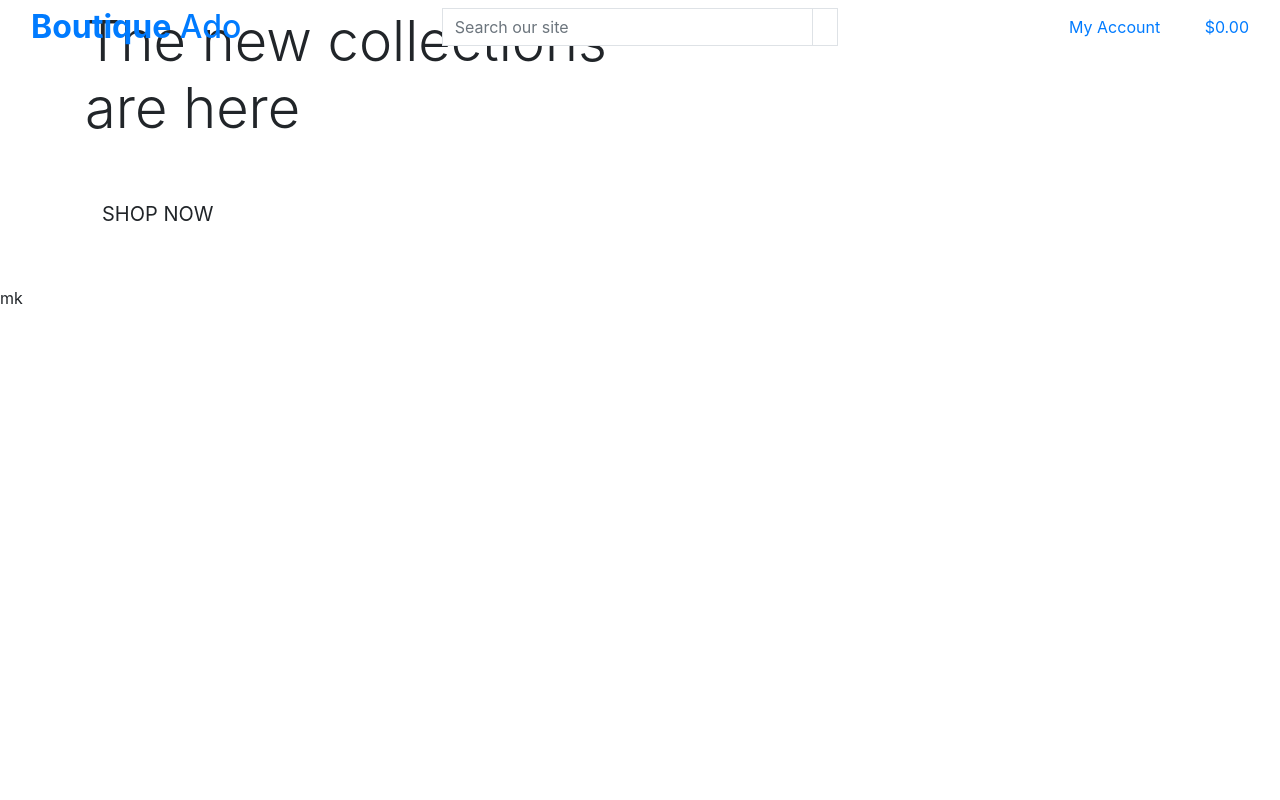
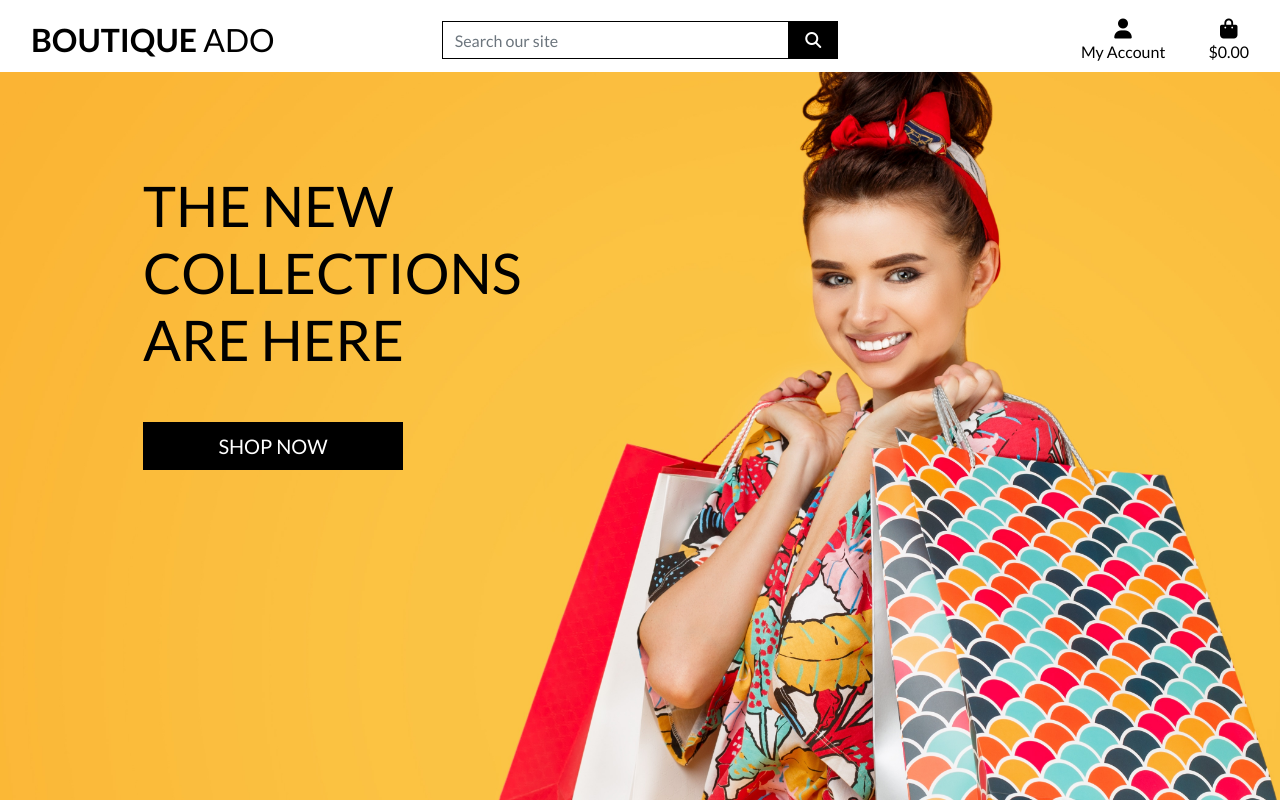
Before and after one commit to pzompa/boutique_ado_v1, a Django app: page / in a window 1280 px wide. Run offline with Django 3.2, Linux system fonts and the light colour scheme; some libraries are stand-ins or nearby versions.

Commit message:
Completed homepage header and CSS

```diff
--- a/boutique_ado/settings.py
+++ b/boutique_ado/settings.py
@@ -146,3 +146,7 @@ USE_TZ = True
 # https://docs.djangoproject.com/en/3.0/howto/static-files/
 
 STATIC_URL = '/static/'
+STATICFILES_DIRS = (os.path.join(BASE_DIR, 'static'),)
+
+MEDIA_URL = '/media/'
+MEDIA_ROOT = os.path.join(BASE_DIR, 'media')
--- a/boutique_ado/urls.py
+++ b/boutique_ado/urls.py
@@ -15,9 +15,11 @@ Including another URLconf
 """
 from django.contrib import admin
 from django.urls import path, include
+from django.conf import settings
+from django.conf.urls.static import static
 
 urlpatterns = [
     path('admin/', admin.site.urls),
     path('accounts/', include('allauth.urls')),
     path('', include('home.urls')),
-]
+] + static(settings.MEDIA_URL, document_root=settings.MEDIA_ROOT)
--- /dev/null
+++ b/static/css/styles.css
@@ -0,0 +1,81 @@
+html {
+    height: 100%;
+}
+
+body {
+    background: url('/media/homepage_background_cropped.jpg')no-repeat center center fixed;
+    background-size: cover;
+    height: calc(100vh-164px);
+    color: #555;
+    font-family: lato;
+}
+
+/* from Bulma */
+.icon {
+    align-items: center;
+    display: inline-flex;
+    justify-content: center;
+    height: 1.5rem;
+    width: 1.5rem;
+}
+
+.logo-font {
+    text-transform: uppercase;
+}
+
+.main-logo-link {
+    width: fit-content;
+}
+
+.shop-now-button {
+    background: black;
+    color: white;
+    min-width: 260px;
+}
+
+.btn-black {
+    background: black;
+    color: white;
+}
+
+.shop-now-button:hover,
+.shop-now-button:active,
+.shop-now-button:focus,
+.btn-black:hover,
+.btn-black:active,
+.btn-black:focus {
+    background: #222;
+    color: white;
+}
+
+.text-black {
+    color: #000 !important;
+}
+
+.border-black {
+    border: 1px solid black !important;
+}
+
+/* -------------------------------- Media Queries */
+
+/* Slightly larger container on xl screens */
+@media (min-width: 1200px) {
+    .container {
+        max-width: 80%;
+    }
+}
+
+/* fixed top navbar only on medium and up */
+@media (min-width: 992px) {
+    .fixed-top-desktop-only {
+        position: fixed;
+        top: 0;
+        right: 0;
+        left: 0;
+        z-index: 1030;
+    }
+
+    .header-container {
+        padding-top: 164px;
+    }
+}
--- a/templates/base.html
+++ b/templates/base.html
@@ -17,6 +17,10 @@
     {% block corecss %}
     <link rel="stylesheet" href="https://stackpath.bootstrapcdn.com/bootstrap/4.4.1/css/bootstrap.min.css"
         integrity="sha384-Vkoo8x4CGsO3+Hhxv8T/Q5PaXtkKtu6ug5TOeNV6gBiFeWPGFN9MuhOf23Q9Ifjh" crossorigin="anonymous">
+        <link rel="preconnect" href="https://fonts.googleapis.com">
+        <link rel="preconnect" href="https://fonts.gstatic.com" crossorigin>
+        <link href="https://fonts.googleapis.com/css2?family=Lato:wght@400;700&display=swap" rel="stylesheet">
+        <link rel="stylesheet" href="{% static 'css/styles.css' %}">
     {% endblock %}
 
     {% block extra_css %}
@@ -32,6 +36,7 @@
     <script src="https://stackpath.bootstrapcdn.com/bootstrap/4.4.1/js/bootstrap.min.js"
         integrity="sha384-wfSDF2E50Y2D1uUdj0O3uMBJnjuUD4Ih7YwaYd1iqfktj0Uod8GCExl3Og8ifwB6"
         crossorigin="anonymous"></script>
+        <script src="https://kit.fontawesome.com/8f18393acc.js" crossorigin="anonymous"></script>
     {% endblock %}
 
     {% block extra_js %}
@@ -42,7 +47,7 @@
 
 <body>
     <header class="container-fluid fixed-top">
-        <div class="row">
+        <div id="topnav" class="row bg-white pt-lg-2 d-none d-lg-flex">
             <div class="col-12 col-lg-4 my-auto py-1 py-lg-0 text-center text-lg-left">
                 <a href="{% url 'home' %}" class="nav-link main-logo-link">
                     <h2 class="logo-font text-black my-0"><strong>Boutique</strong> Ado</h2>
@@ -122,4 +127,4 @@
 
 </body>
 
-</html>mk
+</html>
```
Also changed, not shown: media/homepage_background_cropped.jpg (added).
